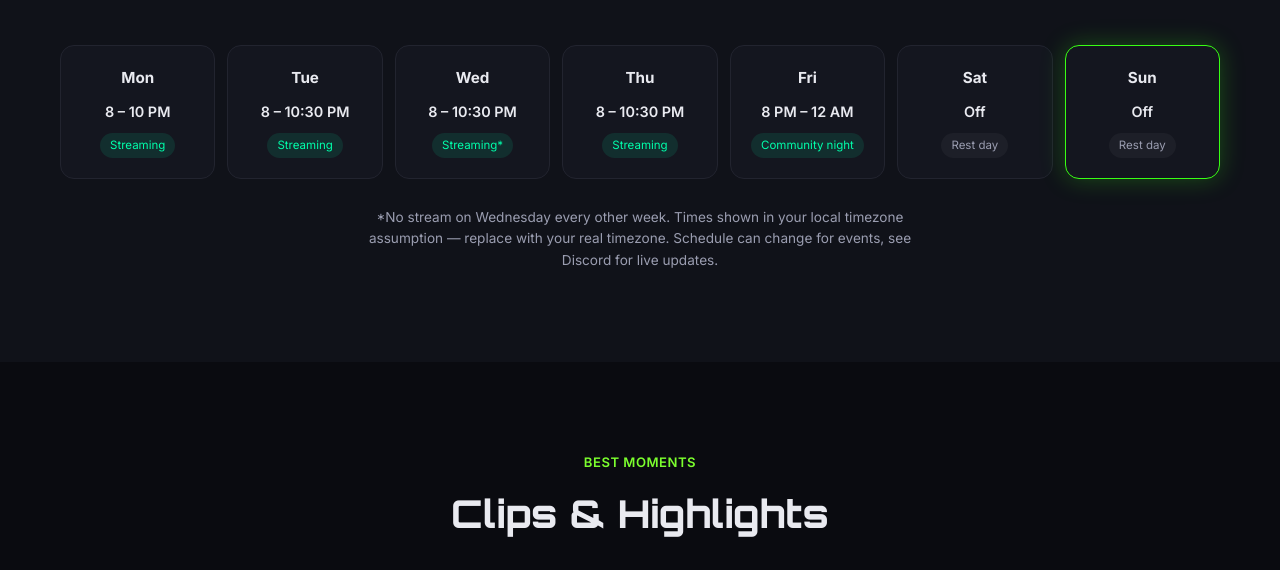
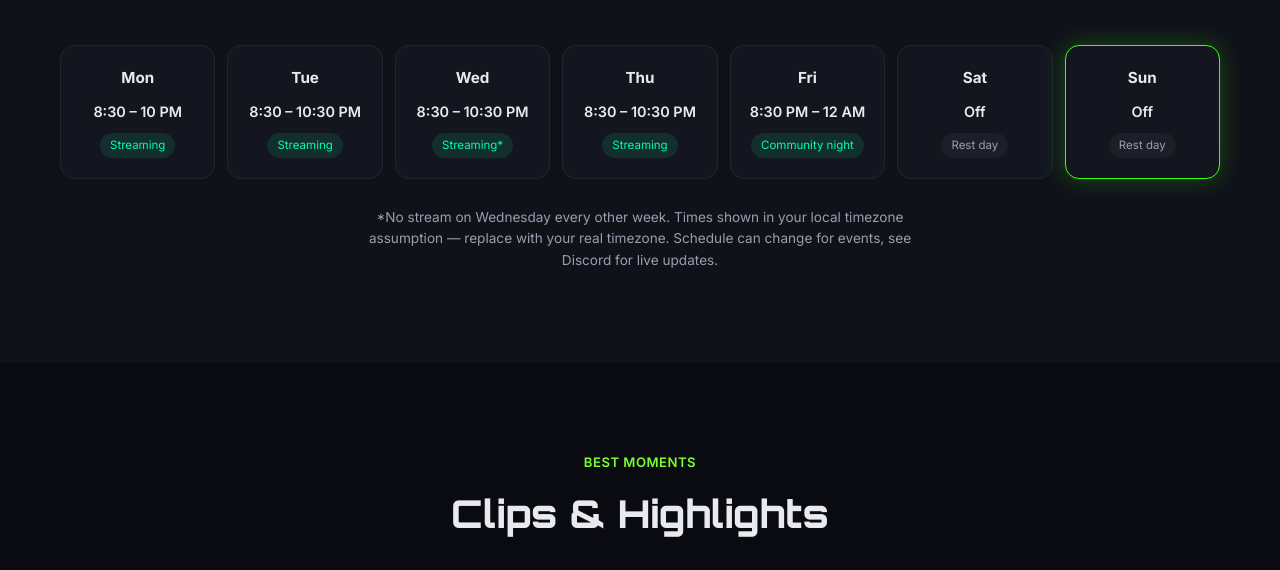
Before and after one commit to rubylaken-sudo/Framekeeper, a plain HTML site: page streamer-site/index.html in a window 1280 px wide. Shown: the part 2086-2656 px from the top of the page. Drawn offline with Linux system fonts and the light colour scheme.

Commit message:
Update stream start time to 8:30 PM across schedule
Co-Authored-By: Claude Sonnet 5 <noreply@anthropic.com>

```diff
--- a/streamer-site/index.html
+++ b/streamer-site/index.html
@@ -118,11 +118,11 @@
       <h2>Weekly Schedule</h2>
     </div>
     <div class="schedule-grid" id="schedule-grid">
-      <div class="day" data-day="Mon"><h3>Mon</h3><p class="time">8 – 10 PM</p><p class="tag">Streaming</p></div>
-      <div class="day" data-day="Tue"><h3>Tue</h3><p class="time">8 – 10:30 PM</p><p class="tag">Streaming</p></div>
-      <div class="day" data-day="Wed"><h3>Wed</h3><p class="time">8 – 10:30 PM</p><p class="tag">Streaming*</p></div>
-      <div class="day" data-day="Thu"><h3>Thu</h3><p class="time">8 – 10:30 PM</p><p class="tag">Streaming</p></div>
-      <div class="day" data-day="Fri"><h3>Fri</h3><p class="time">8 PM – 12 AM</p><p class="tag">Community night</p></div>
+      <div class="day" data-day="Mon"><h3>Mon</h3><p class="time">8:30 – 10 PM</p><p class="tag">Streaming</p></div>
+      <div class="day" data-day="Tue"><h3>Tue</h3><p class="time">8:30 – 10:30 PM</p><p class="tag">Streaming</p></div>
+      <div class="day" data-day="Wed"><h3>Wed</h3><p class="time">8:30 – 10:30 PM</p><p class="tag">Streaming*</p></div>
+      <div class="day" data-day="Thu"><h3>Thu</h3><p class="time">8:30 – 10:30 PM</p><p class="tag">Streaming</p></div>
+      <div class="day" data-day="Fri"><h3>Fri</h3><p class="time">8:30 PM – 12 AM</p><p class="tag">Community night</p></div>
       <div class="day" data-day="Sat"><h3>Sat</h3><p class="time">Off</p><p class="tag muted">Rest day</p></div>
       <div class="day" data-day="Sun"><h3>Sun</h3><p class="time">Off</p><p class="tag muted">Rest day</p></div>
     </div>
```
